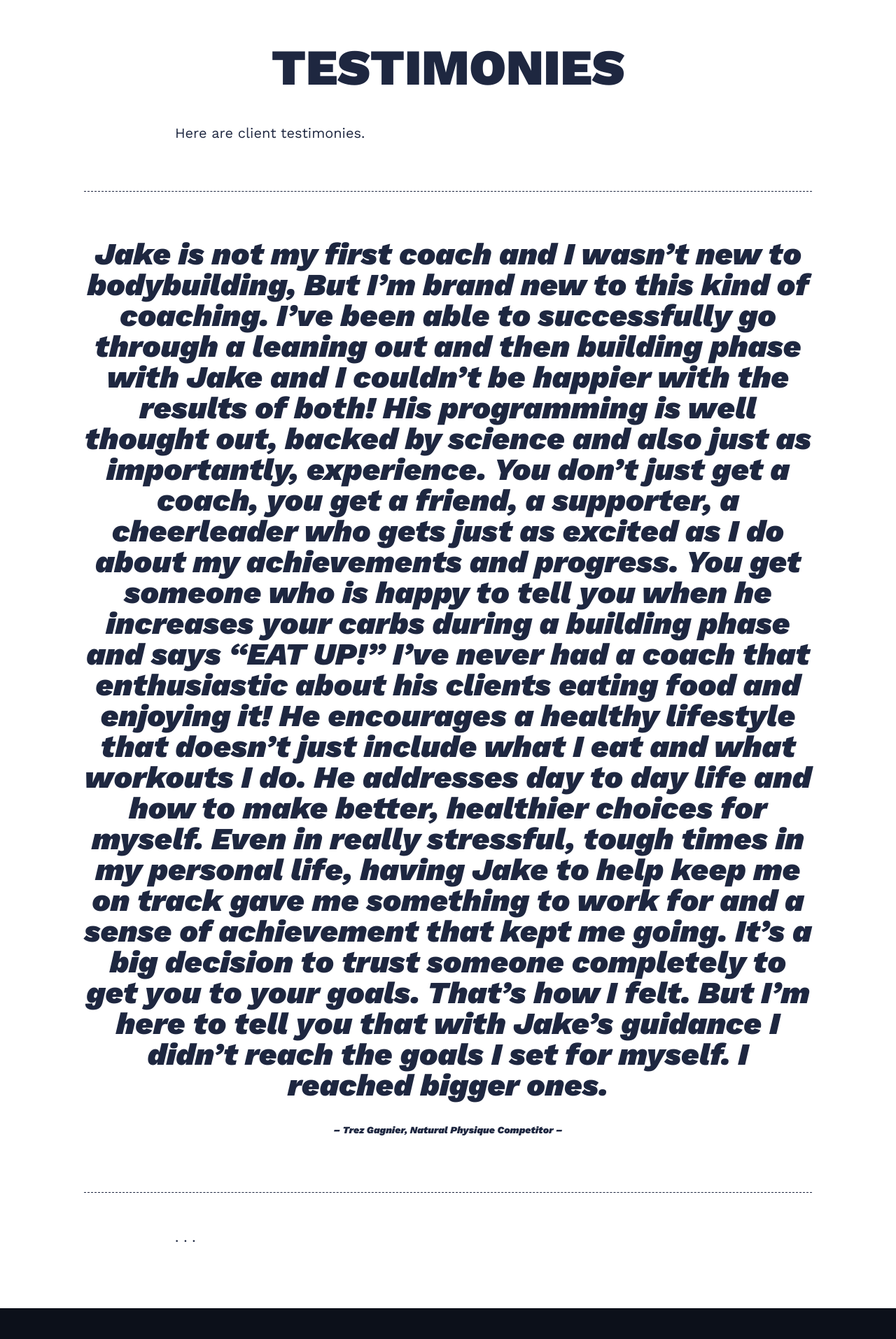
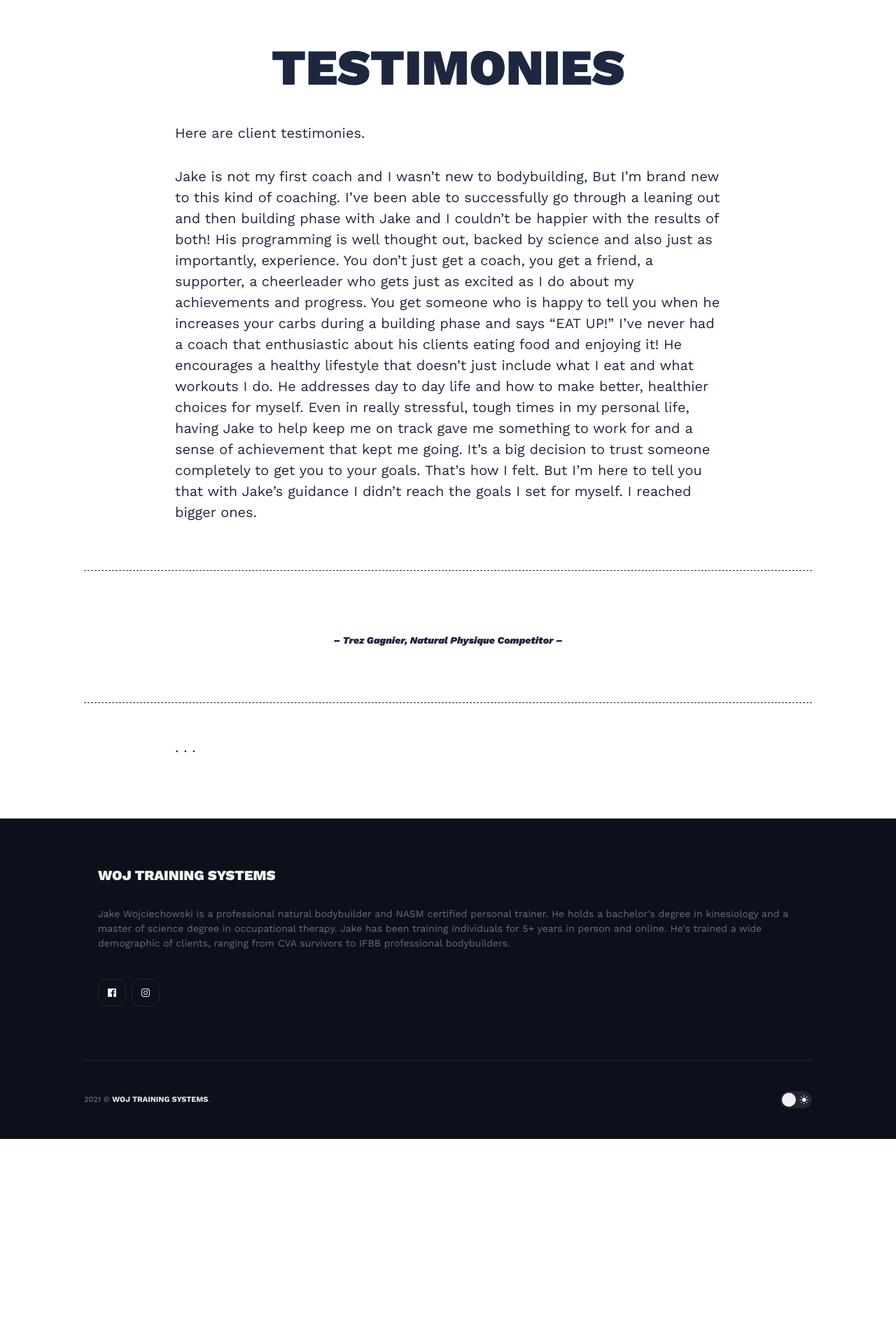
Before and after one commit to wojtrainingsystems/wojtrainingsystems.github.io, a Jekyll site: the page built from _pages/testimonies.md, in a window 1280 px wide. Shown: the part 742-2656 px from the top of the page at 70% size. Built offline with Jekyll 4.4.1, drawn with Linux system fonts in a browser that asks for light colours; nearby versions of some CDN libraries; after the commit the page ends 2370 px from its top, so only the background shows below that.

```diff
--- a/_pages/testimonies.md
+++ b/_pages/testimonies.md
@@ -8,11 +8,11 @@ image: '/images/11.jpg'
 Here are client testimonies.
 
 
-> Jake is not my first coach and I wasn’t  new to bodybuilding, But I’m brand new to this kind of coaching.
-> I’ve been able to successfully go through a leaning out and then building phase with Jake and I couldn’t be happier with the results of both! His programming is well thought out,  backed by science and also just as importantly, experience.
-> You don’t just get a coach, you get a friend, a supporter, a cheerleader who gets just as excited as I do about my achievements and progress. You get someone who is happy to tell you when he increases your carbs during a building phase and says “EAT UP!” I’ve never had a coach that enthusiastic about his clients eating food and enjoying it!
-> He encourages a healthy lifestyle that doesn’t just include what I eat and what workouts I do. He addresses day to day life and how to make better, healthier choices for myself. Even in really stressful, tough times in my personal life, having Jake to help keep me on track gave me something to work for and a sense of achievement that kept me going.
->It’s a big decision to trust someone completely to get you to your goals. That’s how I felt. But I’m here to tell you that with Jake’s guidance I didn’t reach the goals I set for myself. I reached bigger ones.
+Jake is not my first coach and I wasn’t  new to bodybuilding, But I’m brand new to this kind of coaching.
+I’ve been able to successfully go through a leaning out and then building phase with Jake and I couldn’t be happier with the results of both! His programming is well thought out,  backed by science and also just as importantly, experience.
+You don’t just get a coach, you get a friend, a supporter, a cheerleader who gets just as excited as I do about my achievements and progress. You get someone who is happy to tell you when he increases your carbs during a building phase and says “EAT UP!” I’ve never had a coach that enthusiastic about his clients eating food and enjoying it!
+He encourages a healthy lifestyle that doesn’t just include what I eat and what workouts I do. He addresses day to day life and how to make better, healthier choices for myself. Even in really stressful, tough times in my personal life, having Jake to help keep me on track gave me something to work for and a sense of achievement that kept me going.
+It’s a big decision to trust someone completely to get you to your goals. That’s how I felt. But I’m here to tell you that with Jake’s guidance I didn’t reach the goals I set for myself. I reached bigger ones.
 >
 > <cite>Trez Gagnier, Natural Physique Competitor </cite>
 
```
